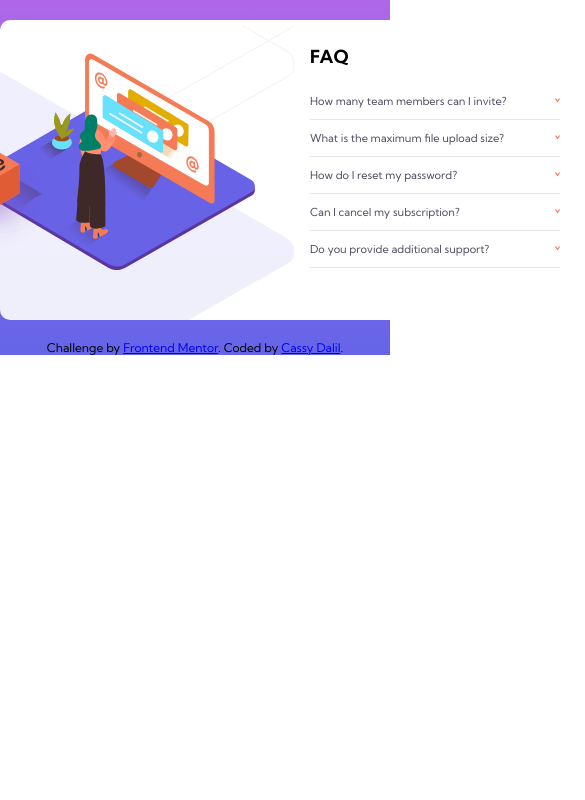
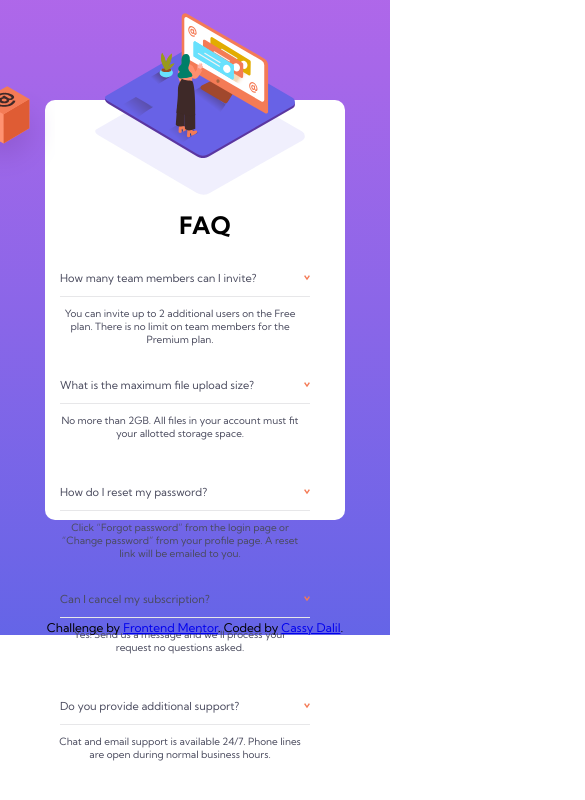
Before and after one commit to cassy-dalil/frontend-mentor-FAQ-Accordion.github.io, a plain HTML site: page index.html in a window 390 px wide. Shown: the whole page, 585 px wide, since content can reach past the window. Drawn offline with Linux system fonts and the light colour scheme.

Commit message:
updated css and js

```diff
--- a/index.html
+++ b/index.html
@@ -28,7 +28,7 @@
         <h1>FAQ</h1>
         <div class="question-box">
           <p class="question">How many team members can I invite?</p>
-          <img src="./images/icon-arrow-down.svg">
+          <img class="down-arrow" id="down-arrow1" src="./images/icon-arrow-down.svg">
         </div>
         <p class="answer">You can invite up to 2 additional users on the Free plan. There is no limit on
           team members for the Premium plan.</p>
@@ -36,14 +36,14 @@
 
         <div class="question-box">
           <p class="question">What is the maximum file upload size?</p>
-          <img src="./images/icon-arrow-down.svg">
+          <img class="down-arrow" src="./images/icon-arrow-down.svg">
         </div>
           <p class="answer">No more than 2GB. All files in your account must fit your allotted storage space.</p>
 
 
         <div class="question-box">
           <p class="question">How do I reset my password?</p>
-          <img src="./images/icon-arrow-down.svg">
+          <img class="down-arrow" src="./images/icon-arrow-down.svg">
         </div>
         <p class="answer">Click “Forgot password” from the login page or “Change password” from your profile page.
             A reset link will be emailed to you.</p>
@@ -51,14 +51,14 @@
 
         <div class="question-box">
           <p class="question">Can I cancel my subscription?</p>
-          <img src="./images/icon-arrow-down.svg">
+          <img class="down-arrow" src="./images/icon-arrow-down.svg">
         </div>
         <p class="answer">Yes! Send us a message and we’ll process your request no questions asked.</p>
 
 
         <div class="question-box">
           <p class="question">Do you provide additional support?</p>
-          <img src="./images/icon-arrow-down.svg">
+          <img class="down-arrow" src="./images/icon-arrow-down.svg">
         </div>
         <p class="answer">Chat and email support is available 24/7. Phone lines are open during normal business hours.</p>
 
@@ -71,5 +71,7 @@
     Challenge by <a href="https://www.frontendmentor.io?ref=challenge" target="_blank">Frontend Mentor</a>.
     Coded by <a href="https://www.frontendmentor.io/profile/cassy-dalil" target="_blank">Cassy Dalil</a>.
   </div>
+
+  <script src="./script.js"></script>
 </body>
 </html>
--- /dev/null
+++ b/script.js
@@ -0,0 +1,11 @@
+let downArrow1 = document.querySelector("#down-arrow1");
+let answerText = document.getElementsByClassName("answer");
+let question = document.getElementsByClassName("question-box");
+
+
+function showAnswer() {
+    answerText.classList.add('show');
+    question.style.fontWeight = "bold";
+}
+
+downArrow1.addEventListener("click", showAnswer);
--- a/style.css
+++ b/style.css
@@ -63,6 +63,15 @@ body {
     display: flex;
 }
 
+@media (max-width: 600px) {
+    .main-container {
+        width: 300px;
+        height: auto;
+        flex-direction: column;
+        margin: 100px auto;
+    }
+}
+
 .images-section {
     width: 300px;
     height: 300px;
@@ -75,6 +84,20 @@ body {
     left: -5px;
 }
 
+@media (max-width: 600px) {
+    .images-section {
+        width: 300px;
+        height: 100px;
+        background-size: 70%;
+        background-position-y: -115px;
+        left: -40px;
+    }
+
+    .text-section {
+        width: 200px;
+    }
+}
+
 .image-1 {
     width: 300px;
     height: 230px;
@@ -85,6 +108,22 @@ body {
     position: relative;
     bottom: -25px;
     left: -25px;
+}
+
+@media (max-width: 600px) {
+    .image-1 {
+        width: 200px;
+        height: 175px;
+        top: -100px;
+        left: 100px;
+    }
+
+    .image-2 {
+        width: 10px;
+        height: 10px;
+        top: -20px;
+        right:-10px;
+    }
 }
 
 .image-2 {
@@ -106,6 +145,23 @@ body {
     margin: 10px;
 }
 
+@media (max-width: 600px) {
+    .text-section {
+        text-align: center;
+    }
+
+    h1 {
+        font-size: 24px;
+        margin-top: 0;
+    }
+
+    .question-box {
+        width: 225px;
+        justify-content: center;
+        margin: 5px;
+    }
+}
+
 .question-box {
     width: 250px;
     display: flex;
@@ -117,10 +173,26 @@ body {
 }
 
 .question-box img {
-    width: 5px;
-    height: 5px;
+    width: 6px;
+    height: 6px;
+}
+
+.down-arrow {
+    cursor: pointer;
 }
 
 .answer {
-    display: none;
+    /* display: none; */
+    font-size: 11px;
+    color: hsl(237, 12%, 33%);
+    width: 250px;
+    height: 50px;
+    font-size: 10px;
 }
+
+
+/* show */
+
+.show {
+    display: block;
+}
```
